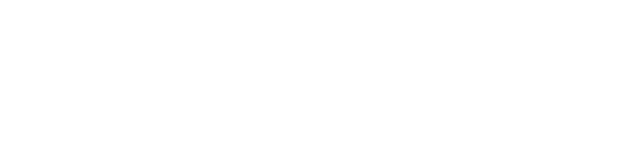
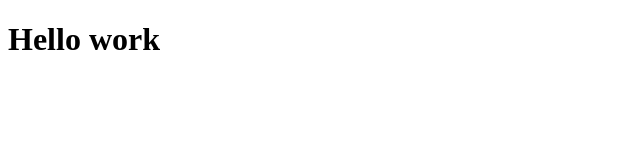
Before and after one commit to Samymsd/practice, a plain HTML site: page index.html in a window 1280 px wide. Shown: the whole page, without its empty margins (0-640 px from the left). Drawn offline with Linux system fonts and the light colour scheme.

Commit message:
Change 2

```diff
--- a/index.html
+++ b/index.html
@@ -6,6 +6,9 @@
     <title>My Web</title>
 </head>
 <body>
+    <div>
+        <h1>Hello work</h1>
+    </div>
 
 </body>
 </html>
```
